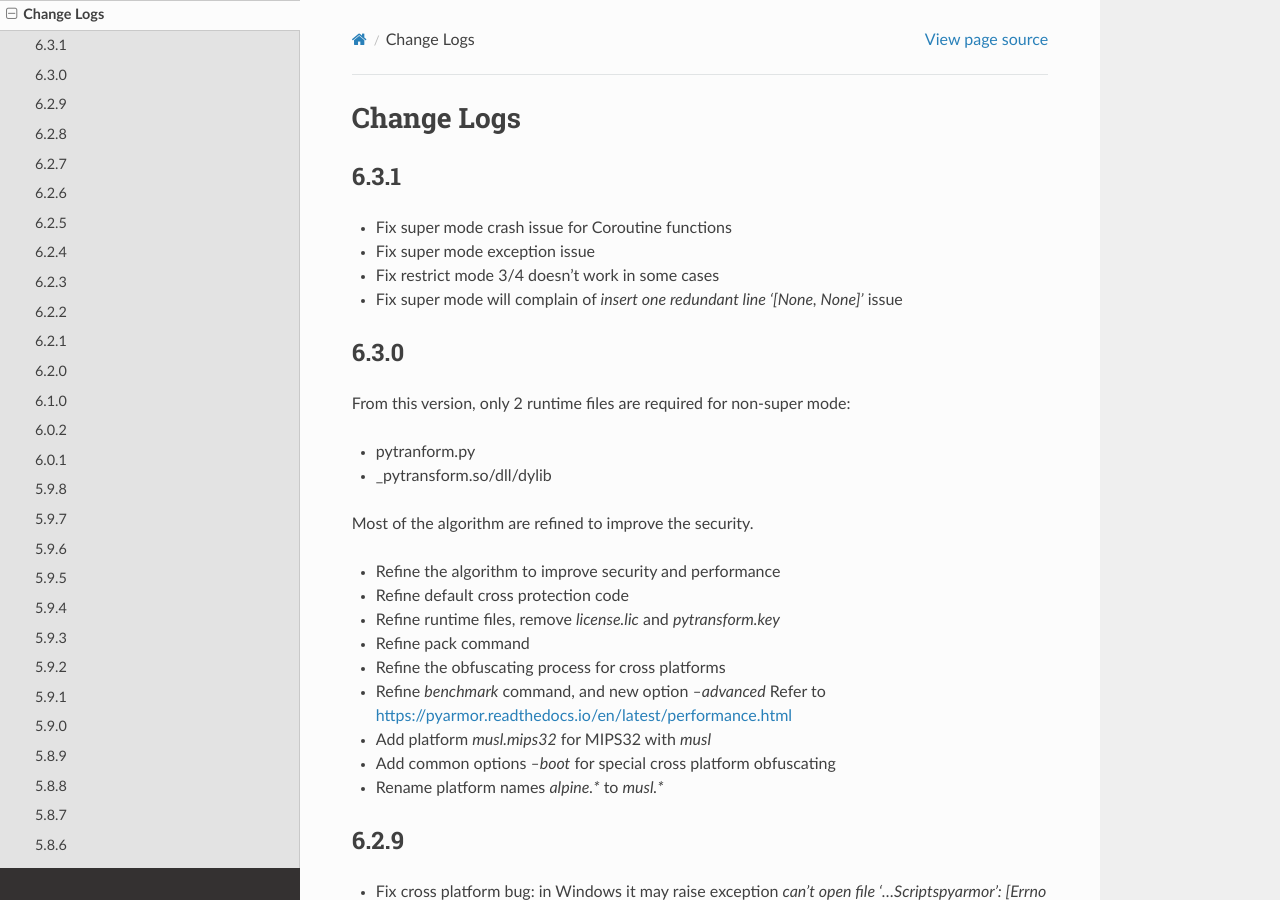
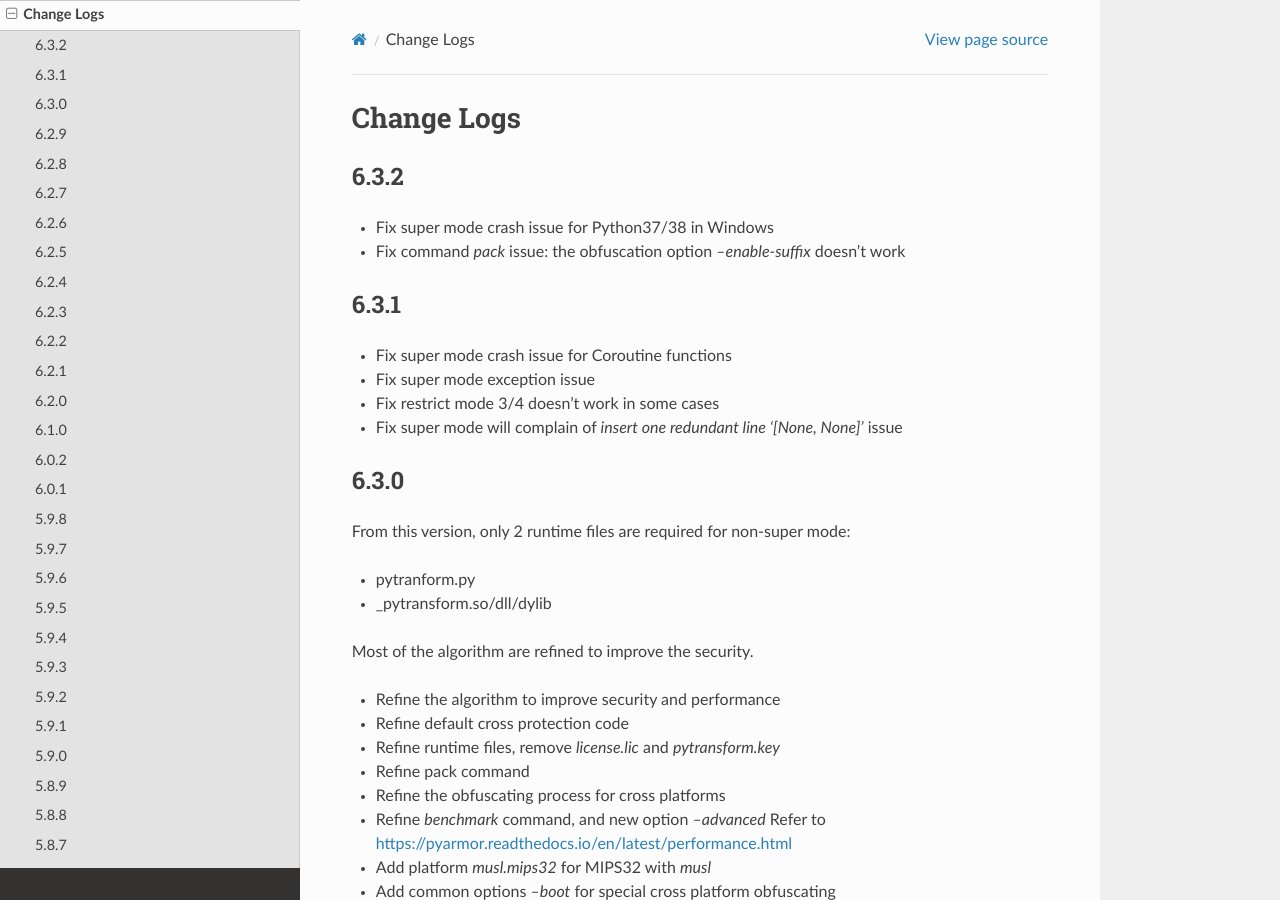
Before and after one commit to dashingsoft/pyarmor, a Sphinx documentation site: the page built from docs/change-logs.rst, in a window 1280 px wide and 900 px high. Built offline with Sphinx 7.4.7 and the Read the Docs theme 2.0.0, drawn with Linux system fonts in a browser that asks for light colours.

Commit message:
Add change logs

```diff
--- a/docs/change-logs.rst
+++ b/docs/change-logs.rst
@@ -2,6 +2,11 @@
 
 Change Logs
 ===========
+
+6.3.2
+-----
+* Fix super mode crash issue for Python37/38 in Windows
+* Fix command `pack` issue: the obfuscation option `--enable-suffix` doesn't work
 
 6.3.1
 -----
```
